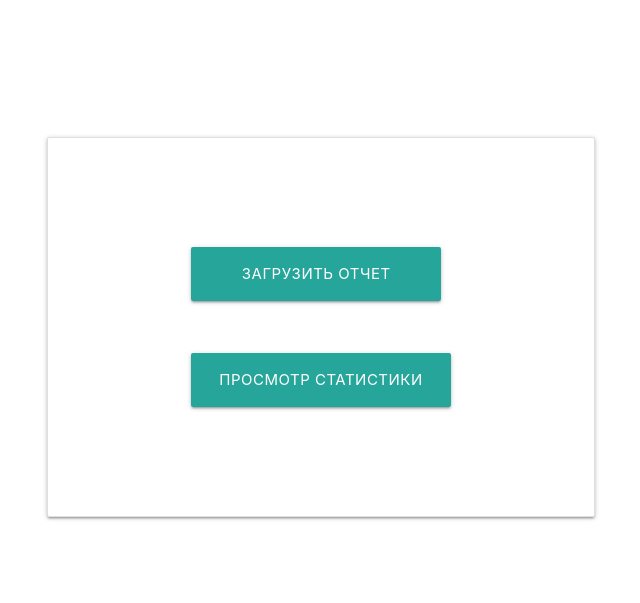
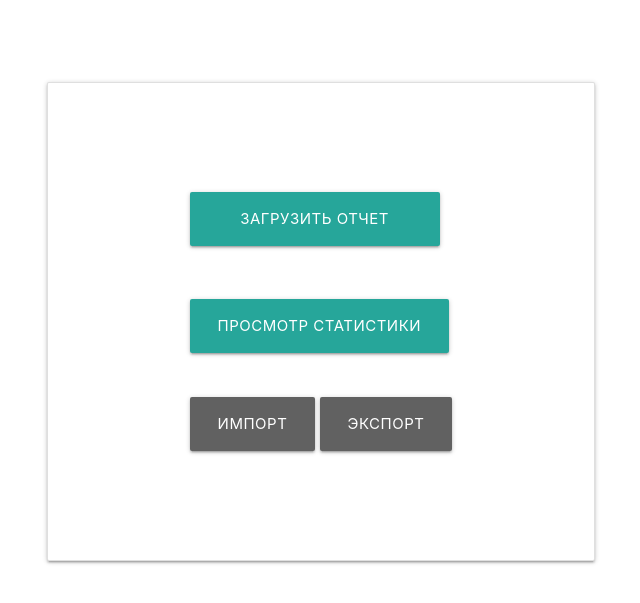
Before and after one commit to moevm/nosql1h19-report-stats, a Flask app: page / in a window 1280 px wide. Shown: the top 603 px of the page, without its empty margins (319-959 px from the left). Run offline with Flask 2, Linux system fonts and the light colour scheme; parts of the project's set-up code (start-up, migrations or seed data) failed here and were passed over; some libraries are stand-ins or nearby versions.

Commit message:
import, export buttons

```diff
--- a/src/static/styles/styles.css
+++ b/src/static/styles/styles.css
@@ -41,7 +41,7 @@
 }
 
 .my-card {
-    margin-top: 25%;
+    margin-top: 15%;
     margin-bottom: 25%;
     height: 50%;
 }
--- a/src/templates/index.html
+++ b/src/templates/index.html
@@ -20,6 +20,10 @@
                         <button class="btn-large waves-effect waves-light my-btn" onclick="window.location='/upload';">Загрузить отчет</button>
                         <br>
                         <button class="btn-large waves-effect waves-light my-btn" onclick="window.location='/groups';">Просмотр статистики</button>
+                        <div class=" mbtn-group" style="padding-top: 17%;">
+                            <button class="btn-large waves-effect waves-light grey darken-2 mbtn">Импорт</button>
+                            <button class="btn-large waves-effect waves-light grey darken-2 mbtn">Экспорт</button>
+                        </div>
                     </div>
                 </div>
             </div>
```
